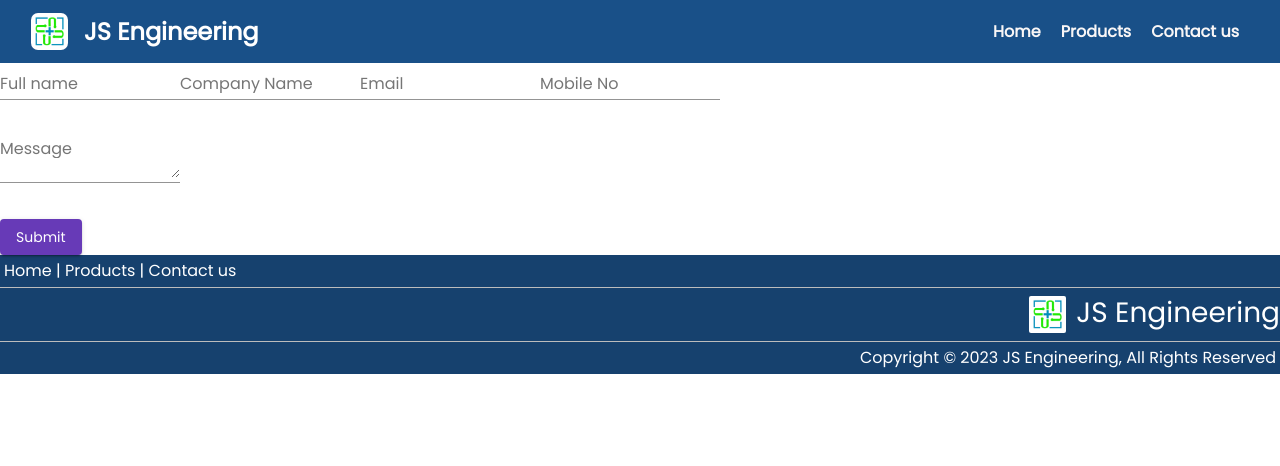
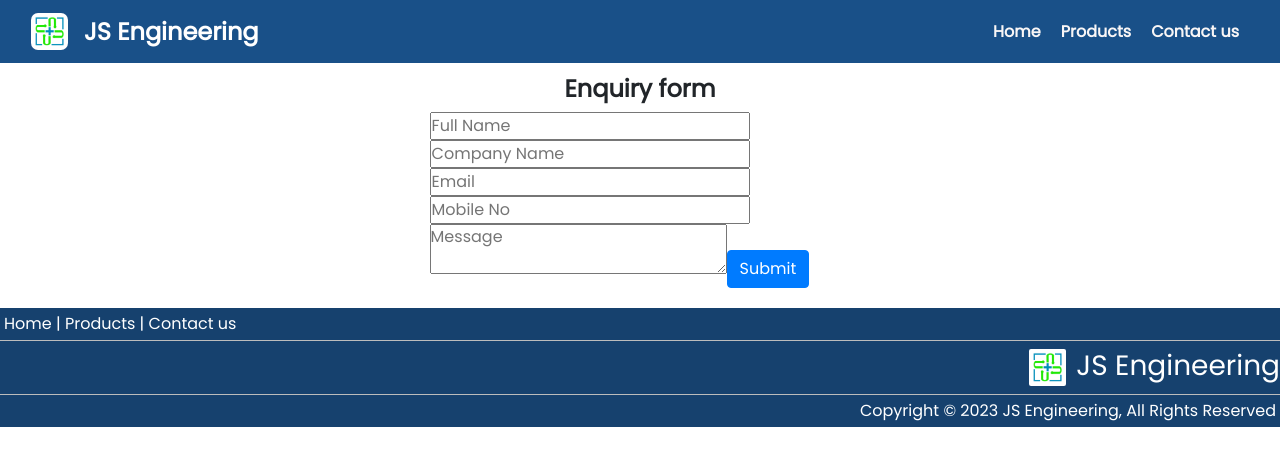
Before and after one commit to js-engineering/js-engineering.github.io, an Angular app: page /enquiry in a window 1280 px wide. Shown: the top 466 px of the page. Built offline with nearby package versions, Linux system fonts and the light colour scheme.

Commit message:
enquiry for removal from contactus

```diff
--- a/src/app/pages/contactus/contactus.component.html
+++ b/src/app/pages/contactus/contactus.component.html
@@ -60,41 +60,3 @@
     </div> -->
     <br>
 </div>
-<div class="form-align">
-    <h4 class="font-weight-bold" style="text-align: center;">Enquiry form</h4>
-    <mat-card>
-        <form action="https://formsubmit.co/thirunagar2016@gmail.com" class="example-form" [formGroup]="enquiryform" id="enquiryForm" method="POST">
-            <table class="example-full-width" cellspacing="0">
-                <tr>
-                    <td><mat-form-field class="example-full-width">
-                            <mat-label>Full name</mat-label>
-                            <input formControlName="nameFormControl" name="Name" matInput>
-                        </mat-form-field></td>
-                    <td><mat-form-field class="example-full-width">
-                            <mat-label>Company Name</mat-label>
-                            <input formControlName="companyFormControl" matInput name="Company name">
-                        </mat-form-field></td>
-                </tr>
-            </table>
-            <table class="example-full-width" cellspacing="0">
-                <tr>
-                    <td><mat-form-field class="example-full-width">
-                            <mat-label>Email</mat-label>
-                            <input formControlName="emailFormControl" matInput name="Email" placeholder="abc@gmail.com">
-                        </mat-form-field></td>
-                    <td><mat-form-field class="example-full-width">
-                            <mat-label>Mobile No</mat-label>
-                            <input name="Mobile No" formControlName="mobileFormControl" matInput placeholder="Ex. California">
-                        </mat-form-field></td>
-                </tr>
-            </table>
-            <p>
-                <mat-form-field class="example-full-width">
-                    <mat-label>Message</mat-label>
-                    <textarea name="Message" formControlName="messageFormControl" matInput></textarea>
-                </mat-form-field>
-            </p>
-            <button type="submit" mat-raised-button color="primary">Submit</button>
-        </form>
-    </mat-card>
-</div>
--- a/src/app/pages/enquiry/enquiry.component.css
+++ b/src/app/pages/enquiry/enquiry.component.css
@@ -0,0 +1,7 @@
+.form-align {
+    display: block;
+    margin-left: auto;
+    margin-right: auto;
+    width: 36%;
+    padding: 20px;
+  }
--- a/src/app/pages/enquiry/enquiry.component.html
+++ b/src/app/pages/enquiry/enquiry.component.html
@@ -1,41 +1,11 @@
-<form action="https://formsubmit.co/thirunagar2016@gmail.com" class="example-form" method="post">
-    <!-- <table class="example-full-width" cellspacing="0">
-        <tr>
-            <td> -->
-                <mat-form-field class="example-full-width">
-                    <mat-label>Full name</mat-label>
-                    <input name="Name" matInput>
-                </mat-form-field>
-            <!-- </td>
-            <td> -->
-                <mat-form-field class="example-full-width">
-                    <mat-label>Company Name</mat-label>
-                    <input matInput name="Company name">
-                </mat-form-field>
-            <!-- </td>
-        </tr>
-    </table> -->
-    <!-- <table class="example-full-width" cellspacing="0">
-        <tr>
-            <td> -->
-                <mat-form-field class="example-full-width">
-                    <mat-label>Email</mat-label>
-                    <input matInput name="Email" placeholder="abc@gmail.com">
-                </mat-form-field>
-            <!-- </td>
-            <td> -->
-                <mat-form-field class="example-full-width">
-                    <mat-label>Mobile No</mat-label>
-                    <input name="Mobile No" matInput placeholder="Ex. California">
-                </mat-form-field>
-            <!-- </td>
-        </tr>
-    </table> -->
-    <p>
-        <mat-form-field class="example-full-width">
-            <mat-label>Message</mat-label>
-            <textarea name="Message" matInput></textarea>
-        </mat-form-field>
-    </p>
-    <button type="submit" mat-raised-button color="primary">Submit</button>
-</form>
+<div class="form-align">
+    <h4 class="font-weight-bold" style="text-align: center;">Enquiry form</h4>
+    <form action="https://formsubmit.co/thirunagar2016@gmail.com" method="post">
+       <input type="text" placeholder="Full Name" name="Name" required>
+       <input type="text" placeholder="Company Name" name="Company Name" required>
+       <input type="text" placeholder="Email" name="Email" required>
+       <input type="text" placeholder="Mobile No" name="Mobile No" required>
+       <textarea type="text" placeholder="Message" name="Message" required></textarea>
+       <button type="submit" class="btn btn-primary">Submit</button>
+    </form>
+</div>
--- a/src/app/shared/header/header.component.html
+++ b/src/app/shared/header/header.component.html
@@ -22,6 +22,9 @@
                 <li class="nav-item">
                     <a class="nav-link" routerLink="contactus" routerLinkActive="active-link">Contact us</a>
                 </li>
+                <!-- <li class="nav-item">
+                    <a class="nav-link" routerLink="enquiry" routerLinkActive="active-link">Enquiry</a>
+                </li> -->
             </ul>
         </div>
     </div>
```
Also changed, not shown: 3 other files (tests, documents, lock files or other folders).
